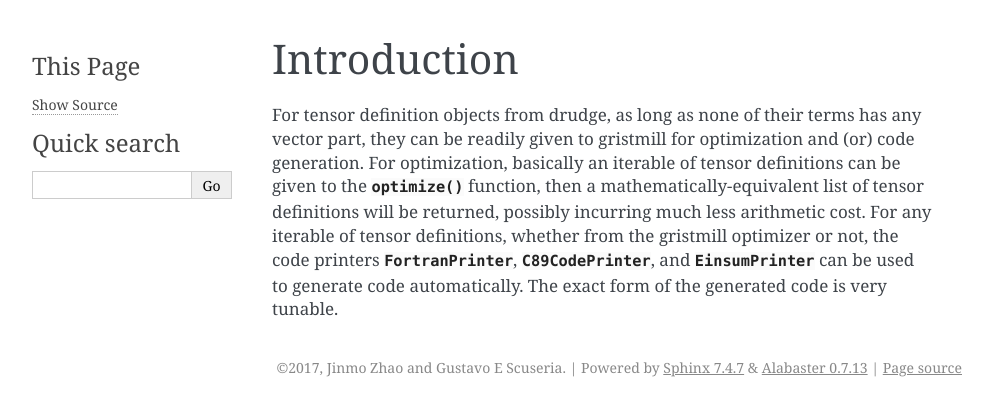
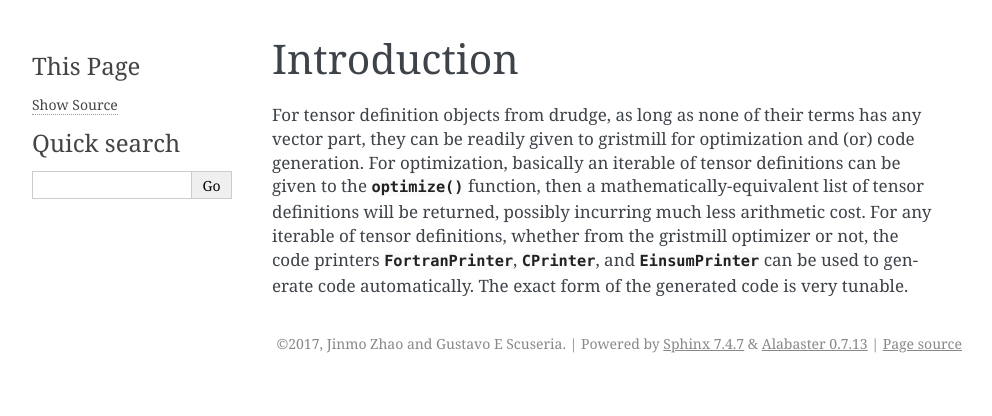
Before and after one commit to tschijnmo/gristmill, a Sphinx documentation site: the page built from docs/intro.rst, in a window 1280 px wide. Shown: the top 416 px of the page, without its empty margins (148-1140 px from the left). Built offline with Sphinx 7.4.7, drawn with Linux system fonts in a browser that asks for light colours.

Commit message:
Partially revert #2, which failed to export the C printer
I confused the C printer of SymPy with that of Gristmill. I should have
modified the name of former only.

```diff
--- a/docs/api.rst
+++ b/docs/api.rst
@@ -47,7 +47,7 @@
     :members:
     :special-members:
 
-.. autoclass:: C89CodePrinter
+.. autoclass:: CPrinter
     :members:
     :special-members:
 
--- a/docs/intro.rst
+++ b/docs/intro.rst
@@ -10,6 +10,6 @@
 mathematically-equivalent list of tensor definitions will be returned, possibly
 incurring much less arithmetic cost.   For any iterable of tensor definitions,
 whether from the gristmill optimizer or not, the code printers
-:py:class:`FortranPrinter`, :py:class:`C89CodePrinter`, and
+:py:class:`FortranPrinter`, :py:class:`CPrinter`, and
 :py:class:`EinsumPrinter` can be used to generate code automatically.  The exact
 form of the generated code is very tunable.
--- a/gristmill/__init__.py
+++ b/gristmill/__init__.py
@@ -4,7 +4,7 @@
 """
 
 from .generate import (
-    BasePrinter, NaiveCodePrinter, C89CodePrinter, FortranPrinter,
+    BasePrinter, NaiveCodePrinter, CPrinter, FortranPrinter,
     EinsumPrinter, mangle_base
 )
 from .optimize import optimize, verify_eval_seq, ContrStrat, RepeatedTermsStrat
@@ -21,7 +21,7 @@
     'BasePrinter',
     'mangle_base',
     'NaiveCodePrinter',
-    'C89CodePrinter',
+    'CPrinter',
     'FortranPrinter',
     'EinsumPrinter'
 ]
```
